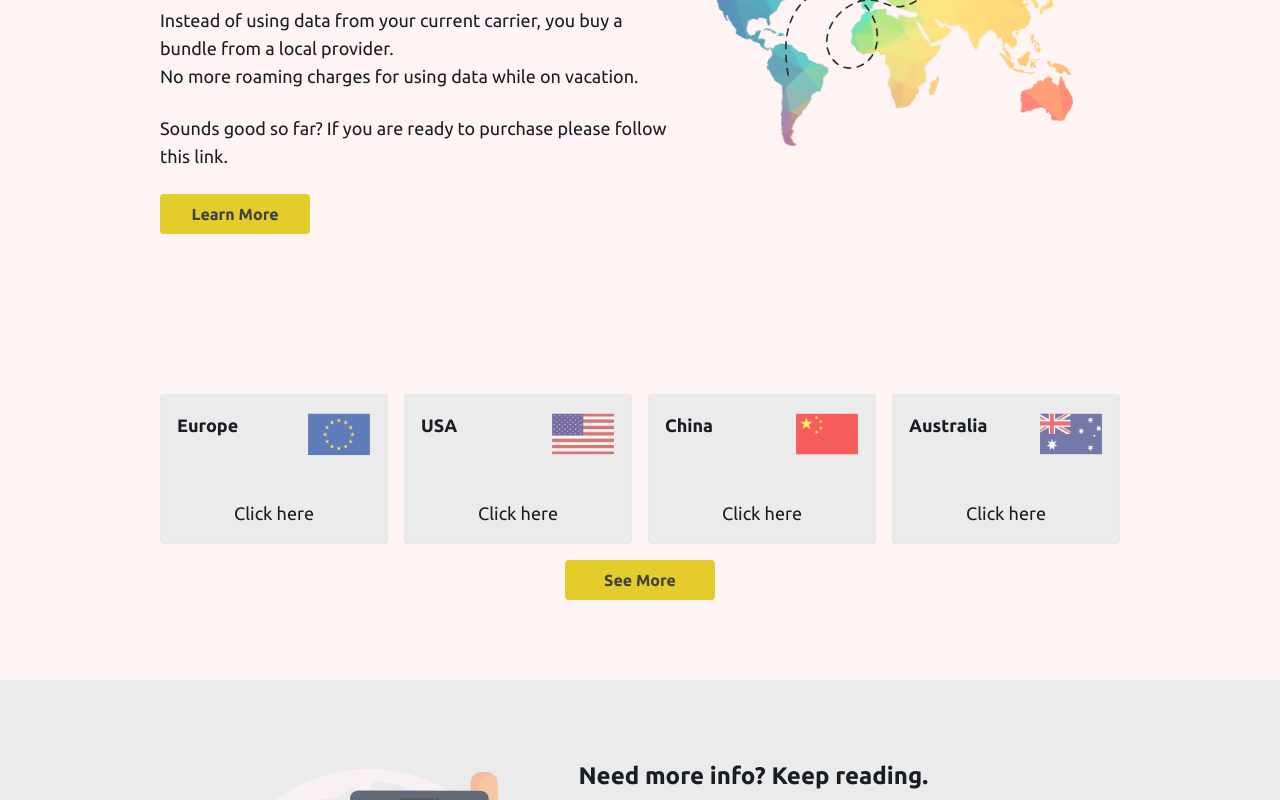
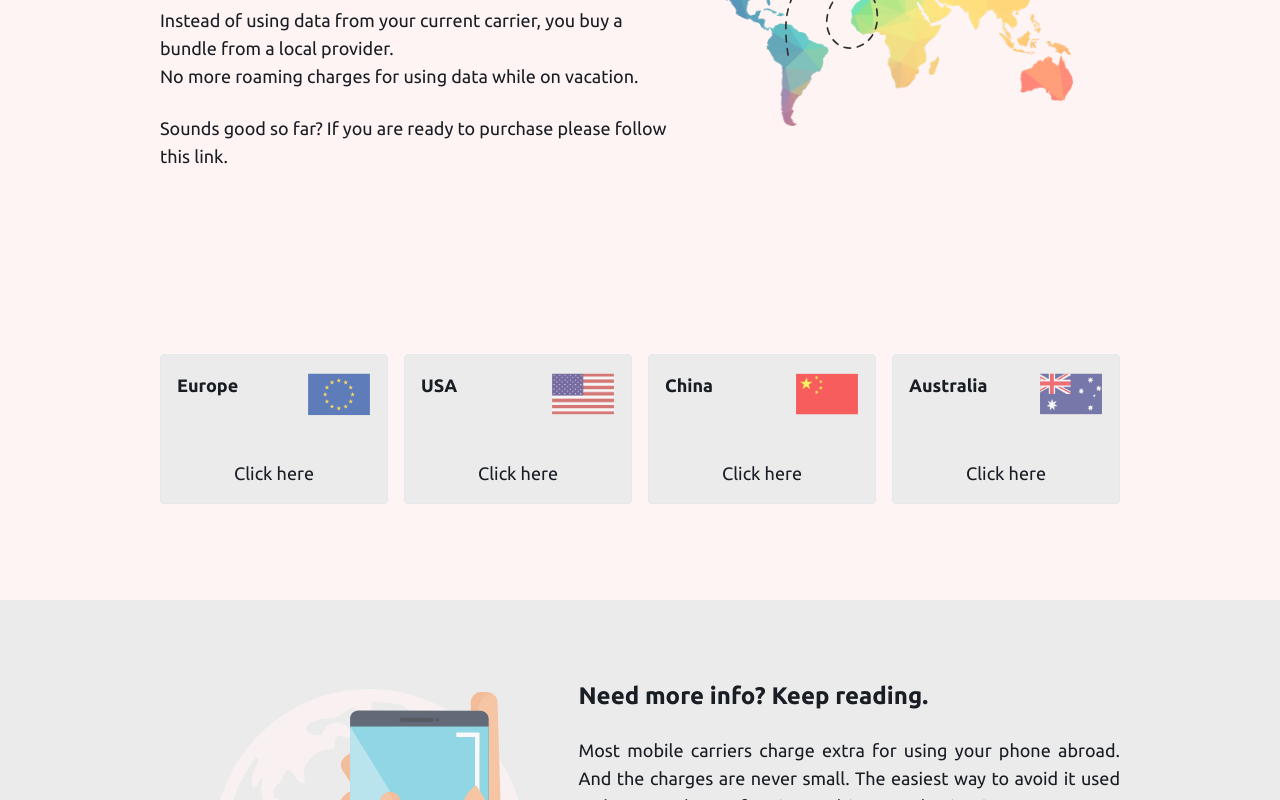
Before and after one commit to NLIArthour/esim-webpage, a React (Vite) app: page / in a window 1280 px wide. Shown: the part 394-1194 px from the top of the page. Built offline with nearby package versions, Linux system fonts and the light colour scheme.

Commit message:
button changes

```diff
--- a/src/pages/Home/components/CountryList.jsx
+++ b/src/pages/Home/components/CountryList.jsx
@@ -17,9 +17,9 @@ const CountryList = () => {
         ))}
       </div>
       <div className="flex justify-center relative">
-        <button className="bg-primary-500 text-gray-50 font-bold px-4 py-2 rounded hover:bg-secondary-500 w-[150px] z-10">
+        {/* <button className="bg-primary-500 text-gray-50 font-bold px-4 py-2 rounded hover:bg-secondary-500 w-[150px] z-10">
           <a href="">See More</a>
-        </button>
+        </button> */}
       </div>
     </>
   )
--- a/src/pages/Home/components/Intro.jsx
+++ b/src/pages/Home/components/Intro.jsx
@@ -29,9 +29,9 @@ const Intro = () => {
         {/** ACTIONS */}
 
         {/**  <button>Get In Touch</button> */}
-        <button className="bg-primary-500 text-gray-50 font-bold px-4 py-2 rounded hover:bg-secondary-500 w-[150px] z-10">
+        {/* <button className="bg-primary-500 text-gray-50 font-bold px-4 py-2 rounded hover:bg-secondary-500 w-[150px] z-10">
           Learn More
-        </button>
+        </button> */}
       </div>
     </>
   )
--- a/src/shared/countriesData.jsx
+++ b/src/shared/countriesData.jsx
@@ -2,7 +2,7 @@ import eurIcon from "../assets/europe_icon.svg"
 import usaIcon from "../assets/usa_icon.svg"
 import chnIcon from "../assets/china_icon.svg"
 import ausIcon from "../assets/australia_icon.svg"
-import { Link } from "react-router-dom"
+// import { Link } from "react-router-dom"
 
 export const countryArr = [
   {
```
